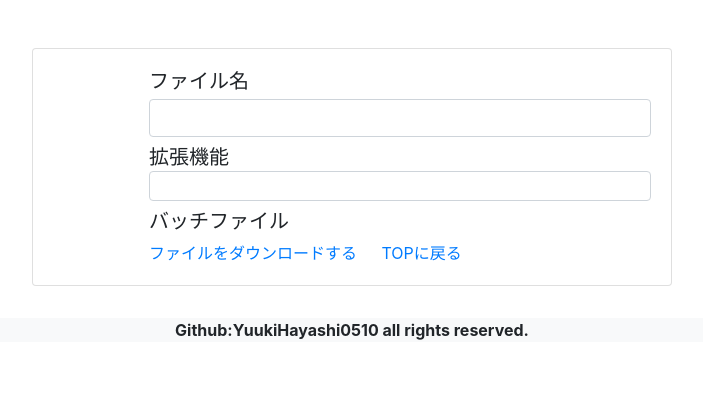
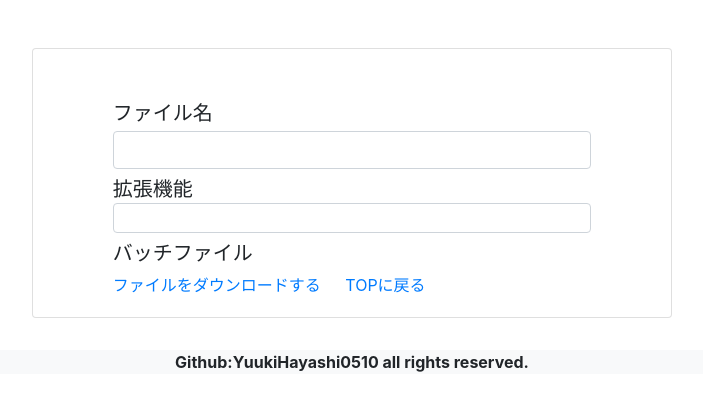
Before and after one commit to YuukiHayashi0510/VSExtBatCreateApp, a Flask app: template templates/result.html in a window 1280 px wide. Shown: the part 56-467 px from the top of the page, without its empty margins (288-991 px from the left). Run offline with Flask 2, Linux system fonts and the light colour scheme; the template is opened without the code that fills it, so the values that code supplies are empty.

Commit message:
fix:結果画面変更に伴うcss修正

```diff
--- a/static/css/desktop_style.css
+++ b/static/css/desktop_style.css
@@ -22,7 +22,13 @@ header a{
 
 /* result.html */
 .result-box {
-    margin-left: 6rem;
+    display: flex;
+    justify-content: center;
+    margin-top: 2rem;
+}
+
+.result-container {
+    width: 80%;
 }
 
 .exts-box {
--- a/static/css/mac_style.css
+++ b/static/css/mac_style.css
@@ -23,6 +23,13 @@ header a {
 
 /* result.html */
 .result-box {
+    display: flex;
+    justify-content: center;
+    margin-top: 2rem;
+}
+
+.result-container {
+    width: 80%;
 }
 
 .exts-box {
--- a/static/css/style.css
+++ b/static/css/style.css
@@ -22,7 +22,13 @@ header a{
 
 /* result.html */
 .result-box {
-    margin-left: 6rem;
+    display: flex;
+    justify-content: center;
+    margin-top: 2rem;
+}
+
+.result-container {
+    width: 80%;
 }
 
 .exts-box {
--- a/templates/result.html
+++ b/templates/result.html
@@ -1,6 +1,7 @@
 {% extends "layout.html" %} {% block content %}
 <div class="card">
     <div class="card-body result-box">
+        <div class="result-container">
             <h5 class="card-title">ファイル名</h5>
             <h6 class="card-subtitle mb-2 text-muted form-control">{{file_name}}</h6>
             <h5>拡張機能</h5>
@@ -18,4 +19,5 @@
             <a href="/" class="card-link">TOPに戻る</a>
         </div>
     </div>
+</div>
 {% endblock %}
```
Also changed, not shown: 10 other files. Lines whose indentation alone changed are shown as unchanged.
